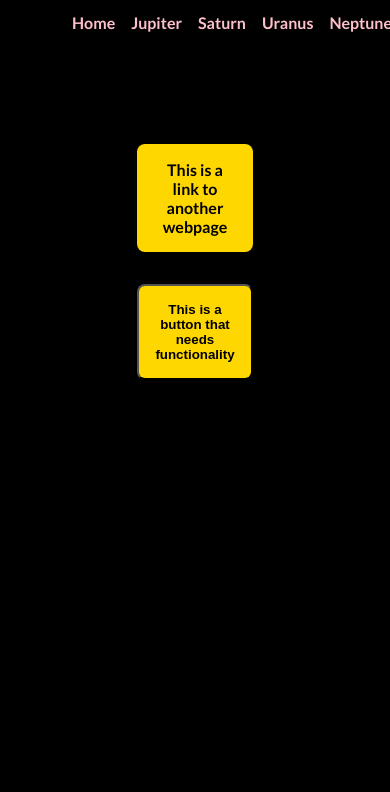
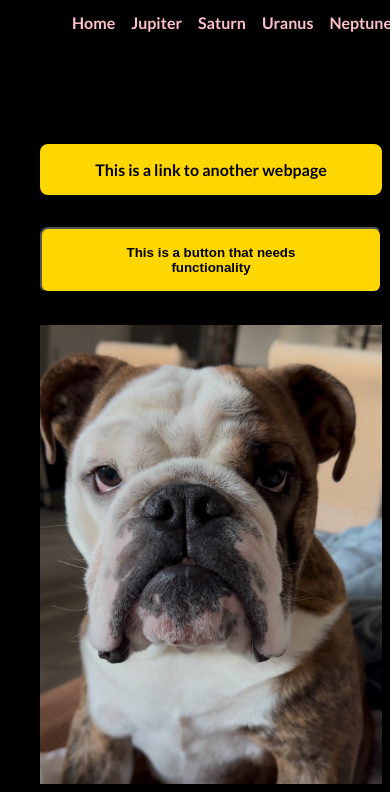
Before and after one commit to StepLeonard/yellowlogo, a plain HTML site: page index.html in a window 390 px wide. Shown: the part 104-896 px from the top of the page. Before the commit the page ends 844 px from the top, so only its background shows below. Drawn offline with Linux system fonts and the light colour scheme.

Commit message:
added image

```diff
--- a/css/style.css
+++ b/css/style.css
@@ -59,3 +59,14 @@ button {
   padding: 1rem;
   border-radius: 0.5rem;
 }
+img {
+  max-width: 100%;
+  height: auto;
+  align-items: center;
+  grid-column: 2/3;
+}
+@media (max-width: 600px) {
+  .grid {
+    grid-template-columns: 1fr;
+  }
+}
--- a/index.html
+++ b/index.html
@@ -27,6 +27,7 @@
         This is a button that needs<br />
         functionality
       </button>
+      <img src="images/frankie!!!!!.jpg" alt="My Bulldog Frankie" />
     </div>
   </body>
 </html>
```
Also changed, not shown: images/frankie!!!!!.jpg (added), 2 other files.
